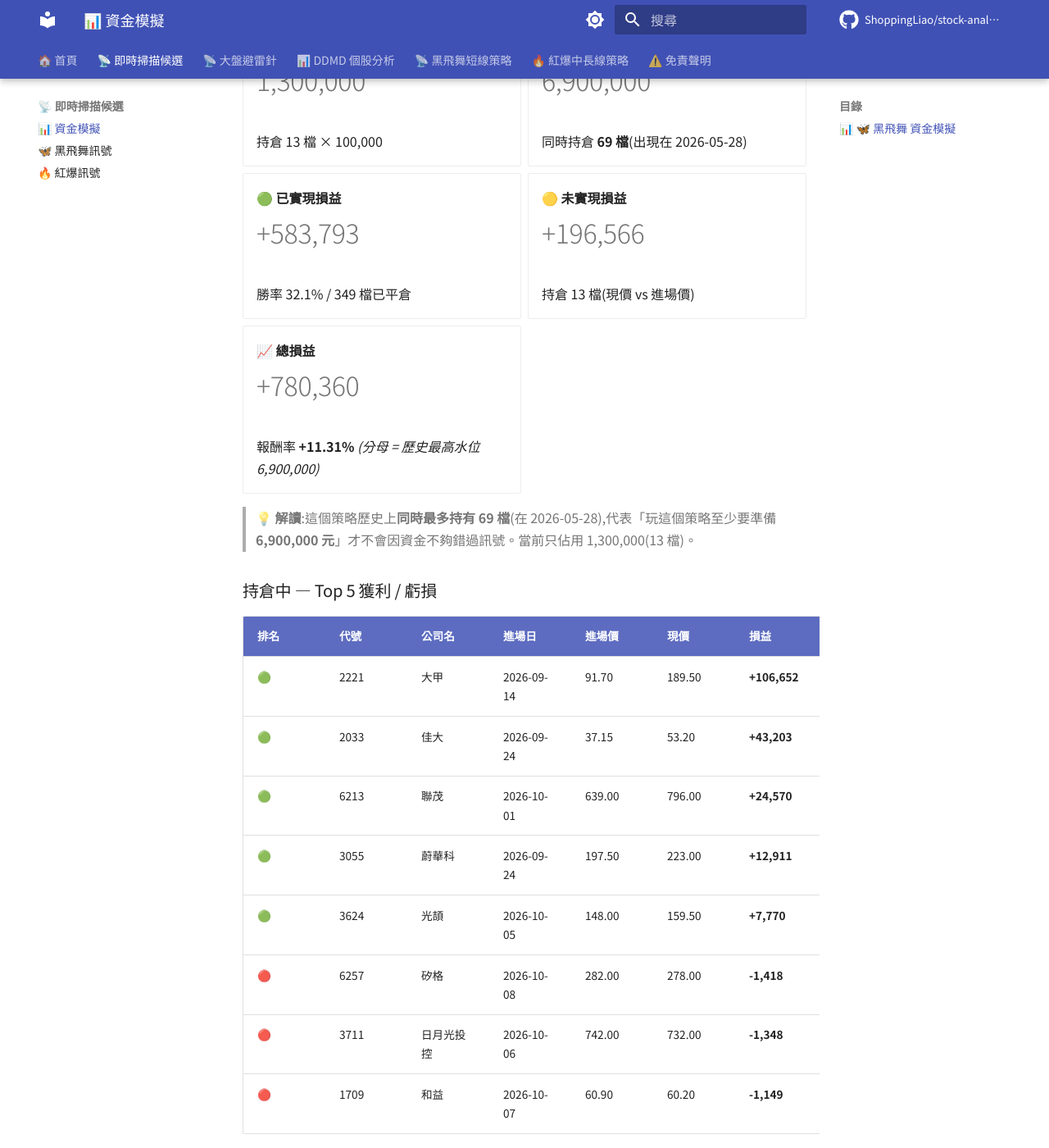
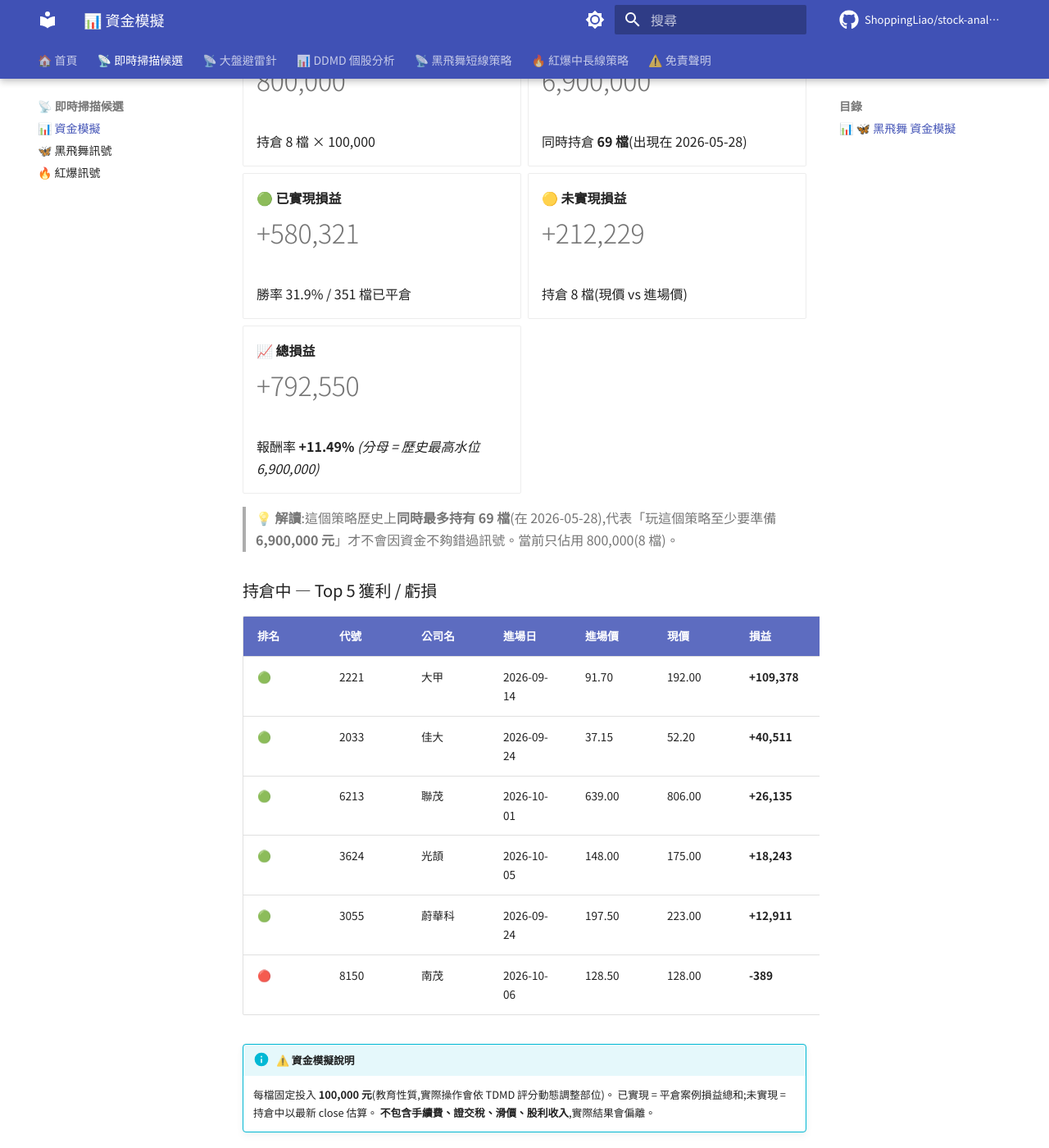
Before and after one commit to ShoppingLiao/stock-analysis-public, an MkDocs documentation site: the page built from docs/signals_capital.md, in a window 1280 px wide and 1400 px high, scrolled down 545 px. Shown: the whole window at 82% size. Built offline with MkDocs 1.6.1 and Material for MkDocs 9.7.7, drawn with Linux system fonts in a browser that asks for light colours; comment, search, counter and statistics services are not loaded; some of the changed text lies outside the part shown.

Commit message:
docs(signals): update BB + RB + capital (2026-10-08)

```diff
--- a/docs/signals_capital.md
+++ b/docs/signals_capital.md
@@ -17,9 +17,9 @@
 
 -   **💼 當前資金水位**
 
-    # 1,300,000
+    # 800,000
 
-    持倉 13 檔 × 100,000
+    持倉 8 檔 × 100,000
 
 -   **🌊 歷史最高水位**
 
@@ -29,38 +29,36 @@
 
 -   **🟢 已實現損益**
 
-    # +583,793
+    # +580,321
 
-    勝率 32.1% / 349 檔已平倉
+    勝率 31.9% / 351 檔已平倉
 
 -   **🟡 未實現損益**
 
-    # +196,566
+    # +212,229
 
-    持倉 13 檔(現價 vs 進場價)
+    持倉 8 檔(現價 vs 進場價)
 
 -   **📈 總損益**
 
-    # +780,360
+    # +792,550
 
-    報酬率 **+11.31%** _(分母 = 歷史最高水位 6,900,000)_
+    報酬率 **+11.49%** _(分母 = 歷史最高水位 6,900,000)_
 
 </div>
 
-> **💡 解讀**:這個策略歷史上**同時最多持有 69 檔**(在 2026-05-28),代表「玩這個策略至少要準備 **6,900,000 元**」才不會因資金不夠錯過訊號。當前只佔用 1,300,000(13 檔)。
+> **💡 解讀**:這個策略歷史上**同時最多持有 69 檔**(在 2026-05-28),代表「玩這個策略至少要準備 **6,900,000 元**」才不會因資金不夠錯過訊號。當前只佔用 800,000(8 檔)。
 
 ### 持倉中 — Top 5 獲利 / 虧損
 
 | 排名 | 代號 | 公司名 | 進場日 | 進場價 | 現價 | 損益 | 損益% |
 |------|------|--------|--------|--------|------|------|-------|
-| 🟢 | 2221 | 大甲 | 2026-09-14 | 91.70 | 189.50 | **+106,652** | **+106.65%** |
-| 🟢 | 2033 | 佳大 | 2026-09-24 | 37.15 | 53.20 | **+43,203** | **+43.20%** |
-| 🟢 | 6213 | 聯茂 | 2026-10-01 | 639.00 | 796.00 | **+24,570** | **+24.57%** |
+| 🟢 | 2221 | 大甲 | 2026-09-14 | 91.70 | 192.00 | **+109,378** | **+109.38%** |
+| 🟢 | 2033 | 佳大 | 2026-09-24 | 37.15 | 52.20 | **+40,511** | **+40.51%** |
+| 🟢 | 6213 | 聯茂 | 2026-10-01 | 639.00 | 806.00 | **+26,135** | **+26.13%** |
+| 🟢 | 3624 | 光頡 | 2026-10-05 | 148.00 | 175.00 | **+18,243** | **+18.24%** |
 | 🟢 | 3055 | 蔚華科 | 2026-09-24 | 197.50 | 223.00 | **+12,911** | **+12.91%** |
-| 🟢 | 3624 | 光頡 | 2026-10-05 | 148.00 | 159.50 | **+7,770** | **+7.77%** |
-| 🔴 | 6257 | 矽格 | 2026-10-08 | 282.00 | 278.00 | **-1,418** | **-1.42%** |
-| 🔴 | 3711 | 日月光投控 | 2026-10-06 | 742.00 | 732.00 | **-1,348** | **-1.35%** |
-| 🔴 | 1709 | 和益 | 2026-10-07 | 60.90 | 60.20 | **-1,149** | **-1.15%** |
+| 🔴 | 8150 | 南茂 | 2026-10-06 | 128.50 | 128.00 | **-389** | **-0.39%** |
 
 !!! info "⚠️ 資金模擬說明"
     每檔固定投入 **100,000 元**(教育性質,實際操作會依 TDMD 評分動態調整部位)。
@@ -95,15 +93,15 @@
 
 -   **🟡 未實現損益**
 
-    # +847,885
+    # +854,577
 
     持倉 40 檔(現價 vs 進場價)
 
 -   **📈 總損益**
 
-    # +34,283
+    # +40,975
 
-    報酬率 **+0.22%** _(分母 = 歷史最高水位 15,900,000)_
+    報酬率 **+0.26%** _(分母 = 歷史最高水位 15,900,000)_
 
 </div>
 
@@ -113,16 +111,16 @@
 
 | 排名 | 代號 | 公司名 | 進場日 | 進場價 | 現價 | 損益 | 損益% |
 |------|------|--------|--------|--------|------|------|-------|
-| 🟢 | 2221 | 大甲 | 2026-09-02 | 83.20 | 189.50 | **+127,764** | **+127.76%** |
-| 🟢 | 2033 | 佳大 | 2026-08-28 | 25.65 | 53.20 | **+107,407** | **+107.41%** |
-| 🟢 | 1709 | 和益 | 2026-08-13 | 30.65 | 60.20 | **+96,411** | **+96.41%** |
-| 🟢 | 2030 | 彰源 | 2026-08-10 | 20.45 | 36.75 | **+79,707** | **+79.71%** |
-| 🟢 | 8039 | 台虹 | 2026-07-14 | 185.50 | 304.50 | **+64,151** | **+64.15%** |
-| 🔴 | 3264 | 欣銓 | 2026-09-21 | 284.00 | 250.00 | **-11,972** | **-11.97%** |
-| 🔴 | 9933 | 中鼎 | 2026-10-05 | 48.75 | 43.55 | **-10,667** | **-10.67%** |
-| 🔴 | 6617 | 共信-KY | 2026-09-08 | 134.50 | 121.50 | **-9,665** | **-9.67%** |
-| 🔴 | 1727 | 中華化 | 2026-09-23 | 116.50 | 106.00 | **-9,013** | **-9.01%** |
-| 🔴 | 6133 | 金橋 | 2026-09-30 | 29.60 | 26.95 | **-8,953** | **-8.95%** |
+| 🟢 | 2221 | 大甲 | 2026-09-02 | 83.20 | 192.00 | **+130,769** | **+130.77%** |
+| 🟢 | 2033 | 佳大 | 2026-08-28 | 25.65 | 52.20 | **+103,509** | **+103.51%** |
+| 🟢 | 1709 | 和益 | 2026-08-13 | 30.65 | 61.00 | **+99,021** | **+99.02%** |
+| 🟢 | 2030 | 彰源 | 2026-08-10 | 20.45 | 35.55 | **+73,839** | **+73.84%** |
+| 🟢 | 8039 | 台虹 | 2026-07-14 | 185.50 | 305.50 | **+64,690** | **+64.69%** |
+| 🔴 | 9933 | 中鼎 | 2026-10-05 | 48.75 | 43.10 | **-11,590** | **-11.59%** |
+| 🔴 | 6617 | 共信-KY | 2026-09-08 | 134.50 | 119.00 | **-11,524** | **-11.52%** |
+| 🔴 | 6532 | 瑞耘 | 2026-10-01 | 122.50 | 108.50 | **-11,429** | **-11.43%** |
+| 🔴 | 3264 | 欣銓 | 2026-09-21 | 284.00 | 256.00 | **-9,859** | **-9.86%** |
+| 🔴 | 6133 | 金橋 | 2026-09-30 | 29.60 | 27.05 | **-8,615** | **-8.61%** |
 
 !!! info "⚠️ 資金模擬說明"
     每檔固定投入 **100,000 元**(教育性質,實際操作會依 TDMD 評分動態調整部位)。
@@ -137,9 +135,9 @@
 
 -   **💼 當前資金水位**
 
-    # 5,300,000
+    # 4,800,000
 
-    BB 1,300,000 + RB 4,000,000
+    BB 800,000 + RB 4,000,000
 
 -   **🌊 兩策略歷史最高水位**
 
@@ -149,21 +147,21 @@
 
 -   **🟢 已實現損益**
 
-    # -229,809
+    # -233,282
 
-    BB +583,793 + RB -813,602
+    BB +580,321 + RB -813,602
 
 -   **🟡 未實現損益**
 
-    # +1,044,452
+    # +1,066,806
 
-    BB +196,566 + RB +847,885
+    BB +212,229 + RB +854,577
 
 -   **📈 總損益**
 
-    # +814,643
+    # +833,525
 
-    報酬率 **+3.57%** _(分母 = 兩策略歷史最高水位)_
+    報酬率 **+3.66%** _(分母 = 兩策略歷史最高水位)_
 
 </div>
 
```
Also changed, not shown: docs/signals_black_butterfly.md (+10 -23 lines), docs/signals_red_burst.md (+7 -1 lines).
